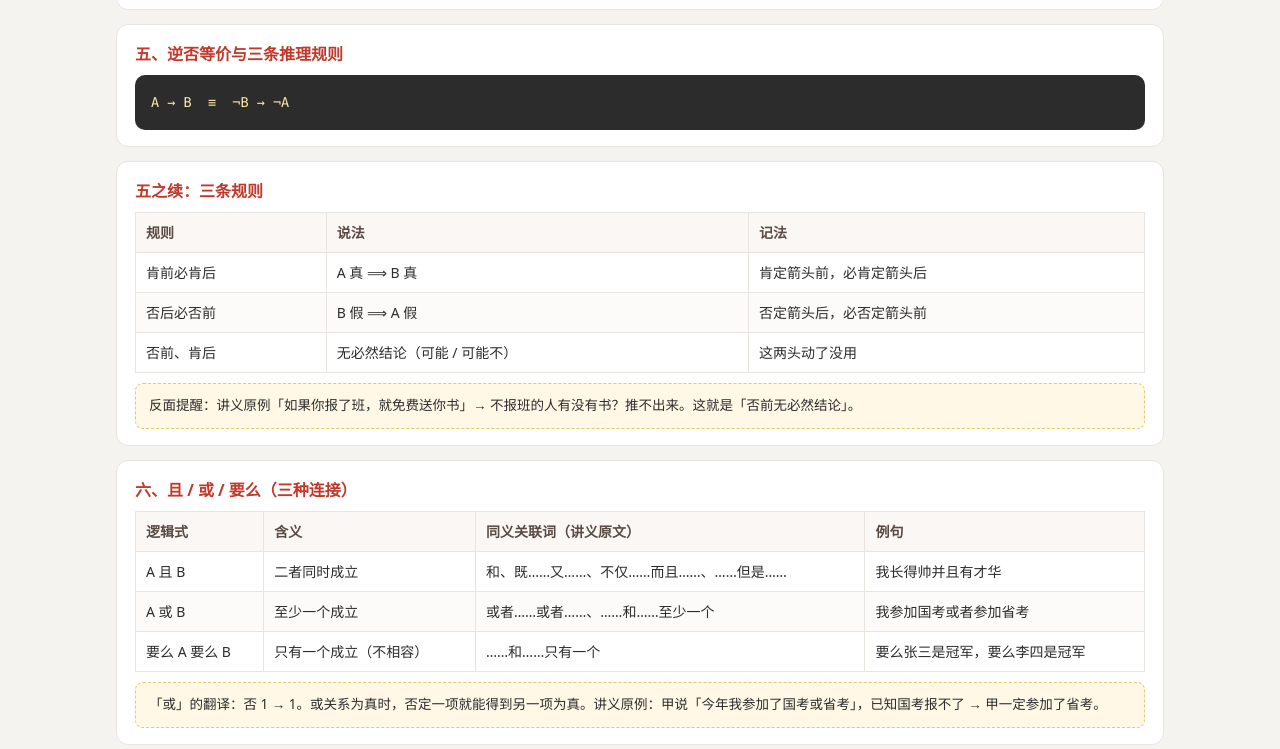
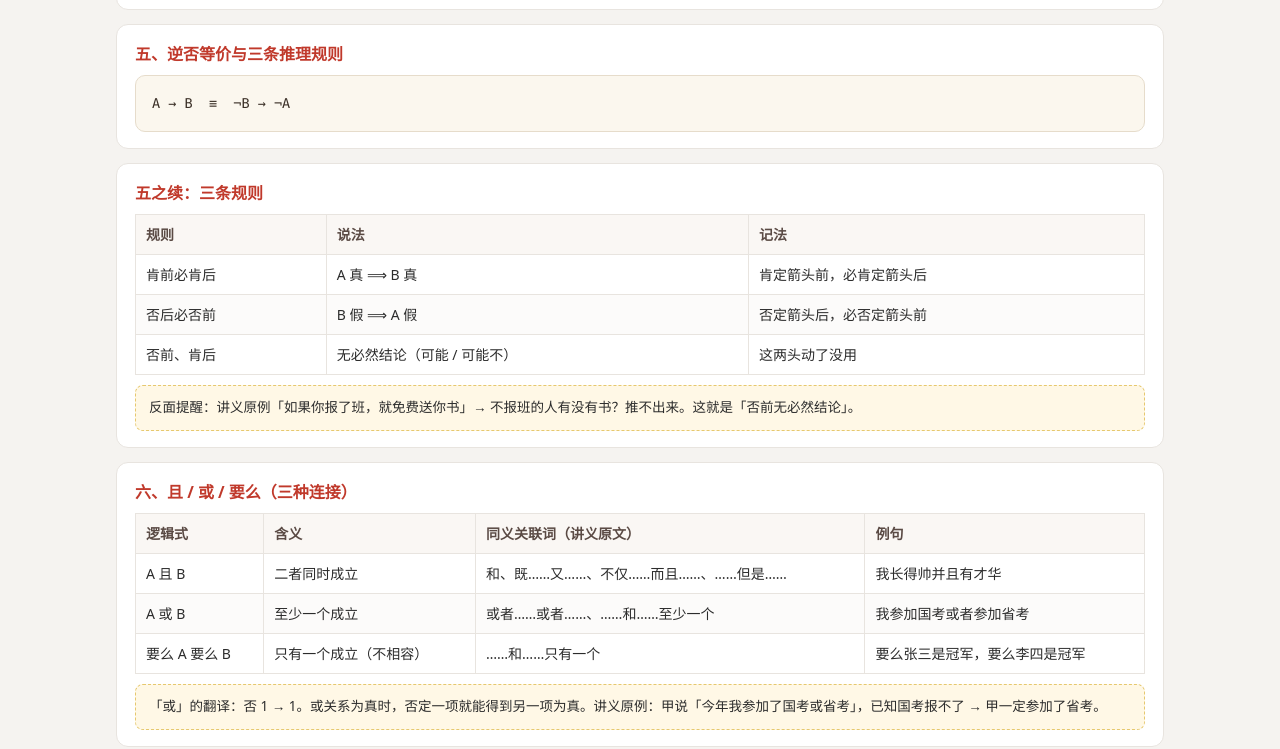
Before and after one commit to Sky-lll27/daka, a plain HTML site: page guanlianci.html in a window 1280 px wide. Shown: the part 1431-2180 px from the top of the page. Drawn offline with Linux system fonts and the light colour scheme.

Commit message:
知识页配色：pre 块黑底黄字改浅底深字

```diff
--- a/guanlianci.html
+++ b/guanlianci.html
@@ -30,7 +30,7 @@
   tbody tr:nth-child(even){background:#fcfbfa;}
   td b,li b,h2 b{color:var(--red-dark);}
   ul{margin:2px 0 2px 20px;} li{margin:5px 0;line-height:1.7;}
-  pre{background:#2c2c2c;color:#ffe9a8;border-radius:10px;padding:14px 16px;font-size:13.5px;line-height:1.95;overflow-x:auto;font-family:"Cascadia Mono",Consolas,"Microsoft YaHei",monospace;white-space:pre;}
+  pre{background:#fbf7ee;color:#3a2f26;border:1px solid #e6dccb;border-radius:10px;padding:14px 16px;font-size:13.5px;line-height:1.95;overflow-x:auto;font-family:"Cascadia Mono",Consolas,"Microsoft YaHei",monospace;white-space:pre;}
   .note{margin-top:10px;background:#fff8e6;border:1px dashed #e6c86e;border-radius:8px;padding:10px 13px;font-size:13.5px;line-height:1.75;white-space:pre-wrap;}
   .hint{font-size:12.5px;color:var(--muted);line-height:1.7;margin-bottom:12px;}
   .cu-form{display:grid;grid-template-columns:110px 1fr 1fr 1fr 1fr;gap:8px;margin-bottom:12px;}
```
